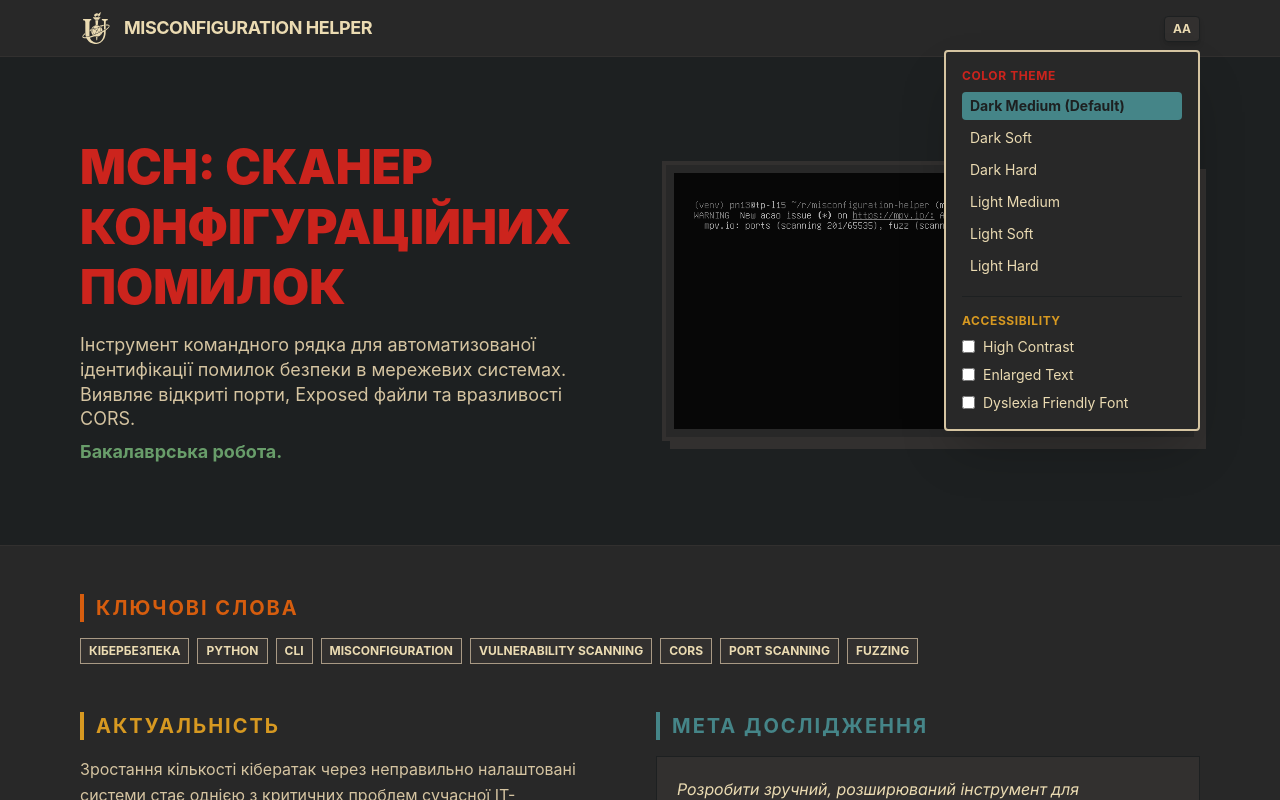
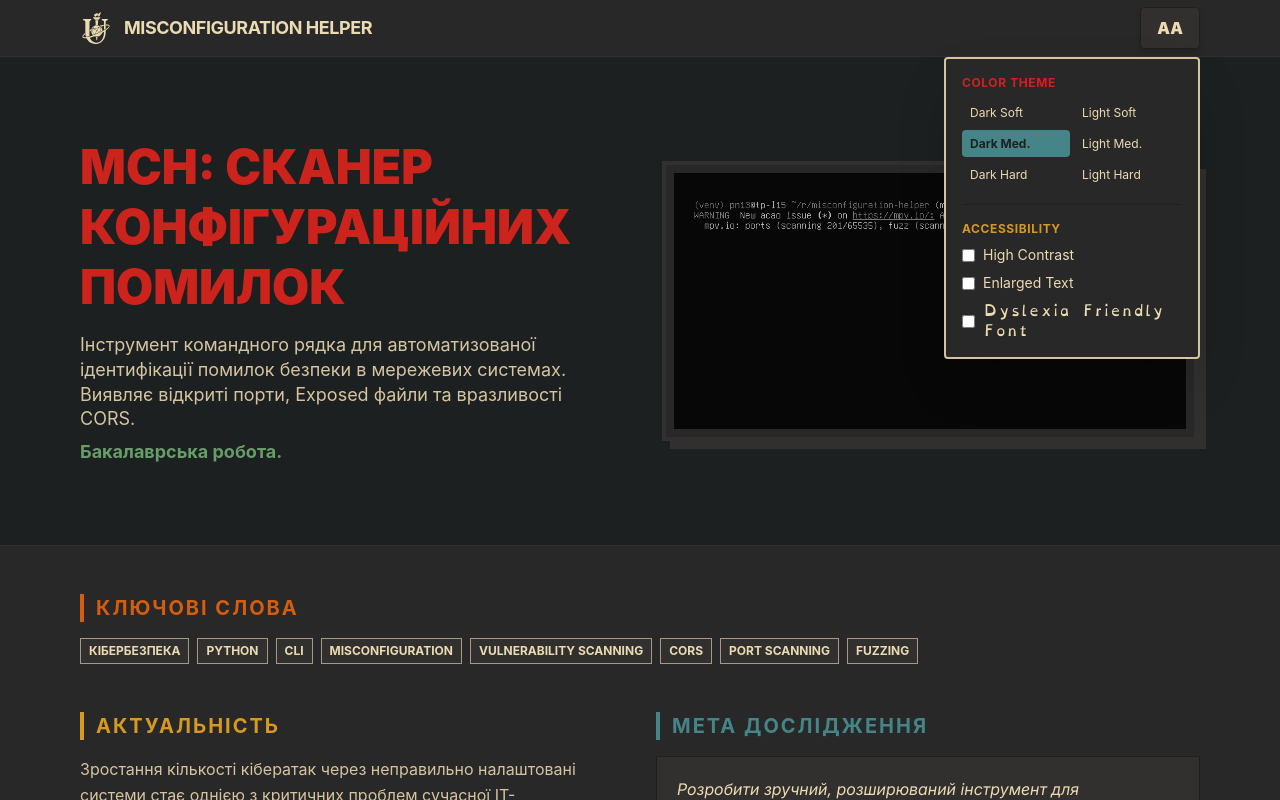
Before and after one commit to PickNicko13/misconfiguration-helper-landing, a React (Vite) app: page / in a window 1280 px wide. Both pictures are taken after a click on the button "AA". Shown: the top 800 px of the page. Built offline with nearby package versions, Linux system fonts and the light colour scheme; a web font is replaced by a local one.

Commit message:
style(stage-4): enlarge accessibility controls and enforce dyslexia font for its label

```diff
--- a/src/components/ThemeControls.tsx
+++ b/src/components/ThemeControls.tsx
@@ -1,11 +1,11 @@
 import { useState, useEffect, useRef } from 'react';
 
 const themes = [
-  { id: 'dark-medium', name: 'Dark Medium (Default)' },
   { id: 'dark-soft', name: 'Dark Soft' },
+  { id: 'light-soft', name: 'Light Soft' },
+  { id: 'dark-medium', name: 'Dark Med.' },
+  { id: 'light-medium', name: 'Light Med.' },
   { id: 'dark-hard', name: 'Dark Hard' },
-  { id: 'light-medium', name: 'Light Medium' },
-  { id: 'light-soft', name: 'Light Soft' },
   { id: 'light-hard', name: 'Light Hard' },
 ];
 
@@ -85,7 +85,7 @@ export function ThemeControls() {
     <div className="relative" ref={menuRef}>
       <button
         onClick={() => setIsOpen(!isOpen)}
-        className="bg-[var(--color-bg-soft)] text-[var(--color-fg-primary)] border border-[var(--color-bg-hard)] px-2 py-1 rounded-sm shadow-md font-bold hover:bg-[var(--color-bg-hard)] transition-colors text-xs"
+        className="bg-[var(--color-bg-soft)] text-[var(--color-fg-primary)] border border-[var(--color-bg-hard)] px-4 py-2 rounded-sm shadow-md font-black hover:bg-[var(--color-bg-hard)] transition-colors text-base cursor-pointer"
         aria-label="Toggle Accessibilty Menu"
       >
         AA
@@ -95,12 +95,12 @@ export function ThemeControls() {
         <div className="absolute top-full right-0 mt-2 w-64 bg-[var(--color-bg-medium)] border-2 border-[var(--color-fg-secondary)] shadow-2xl p-4 rounded-sm flex flex-col gap-4 z-[100]">
           <div>
             <h3 className="text-[var(--color-red)] font-bold mb-2 uppercase text-xs tracking-wider">Color Theme</h3>
-            <div className="grid grid-cols-1 gap-1">
+            <div className="grid grid-cols-2 gap-1">
               {themes.map(t => (
                 <button
                   key={t.id}
                   onClick={() => handleThemeChange(t.id)}
-                  className={`text-left px-2 py-1 text-sm rounded-sm ${currentTheme === t.id ? 'bg-[var(--color-blue)] text-[var(--color-bg-hard)] font-bold' : 'text-[var(--color-fg-primary)] hover:bg-[var(--color-bg-hard)]'}`}
+                  className={`text-left px-2 py-1.5 text-xs leading-tight rounded-sm cursor-pointer transition-colors ${currentTheme === t.id ? 'bg-[var(--color-blue)] text-[var(--color-bg-hard)] font-bold' : 'text-[var(--color-fg-primary)] hover:bg-[var(--color-bg-hard)]'}`}
                 >
                   {t.name}
                 </button>
@@ -129,7 +129,10 @@ export function ThemeControls() {
                 />
                 Enlarged Text
               </label>
-              <label className="flex items-center gap-2 cursor-pointer text-[var(--color-fg-primary)] text-sm">
+              <label
+                className="flex items-center gap-2 cursor-pointer text-[var(--color-fg-primary)] text-sm"
+                style={{ fontFamily: 'var(--font-dyslexic)' }}
+              >
                 <input
                   type="checkbox"
                   checked={isDyslexic}
```
